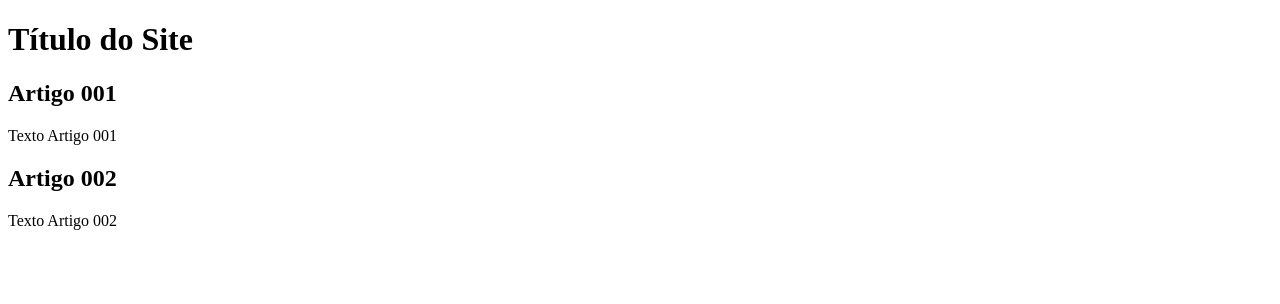
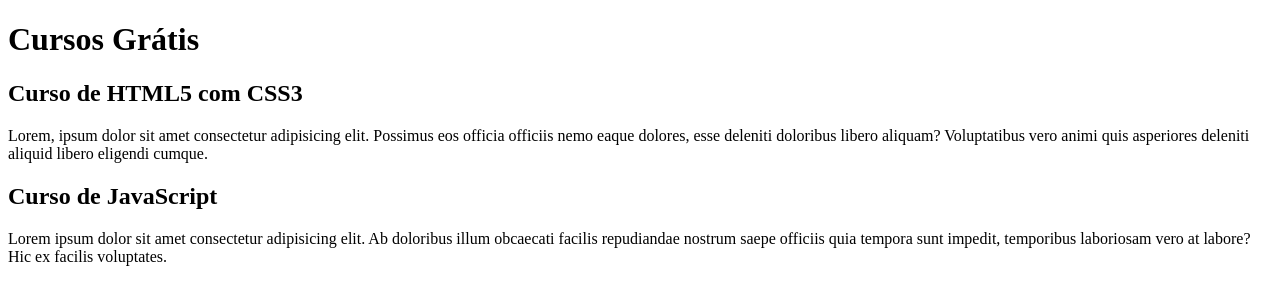
Before and after one commit to NathanMarinelloMoreno/projeto-site, a plain HTML site: page index.html in a window 1280 px wide. Drawn offline with Linux system fonts and the light colour scheme.

Commit message:
comecei a escrever o conteúdo

```diff
--- a/index.html
+++ b/index.html
@@ -8,15 +8,15 @@
 <body>
     <main>
         <header>
-            <h1>Título do Site</h1>
+            <h1>Cursos Grátis</h1>
             <article>
-                <h2> Artigo 001</h2>
-                <p>Texto Artigo 001</p>
+                <h2>Curso de HTML5 com CSS3</h2>
+                <p>Lorem, ipsum dolor sit amet consectetur adipisicing elit. Possimus eos officia officiis nemo eaque dolores, esse deleniti doloribus libero aliquam? Voluptatibus vero animi quis asperiores deleniti aliquid libero eligendi cumque.</p>
             </article>
 
             <article>
-                <h2>Artigo 002</h2>
-                <p>Texto Artigo 002</p>
+                <h2>Curso de JavaScript</h2>
+                <p>Lorem ipsum dolor sit amet consectetur adipisicing elit. Ab doloribus illum obcaecati facilis repudiandae nostrum saepe officiis quia tempora sunt impedit, temporibus laboriosam vero at labore? Hic ex facilis voluptates.</p>
             </article>
         </header>
     </main>
```
